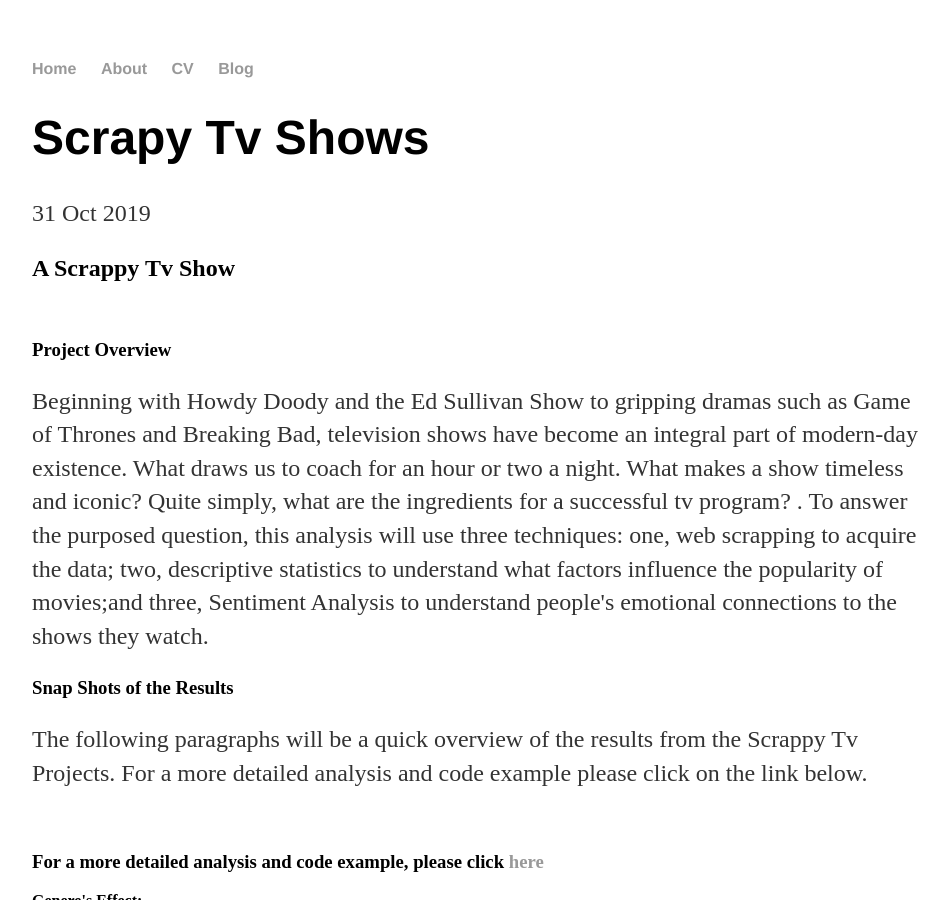
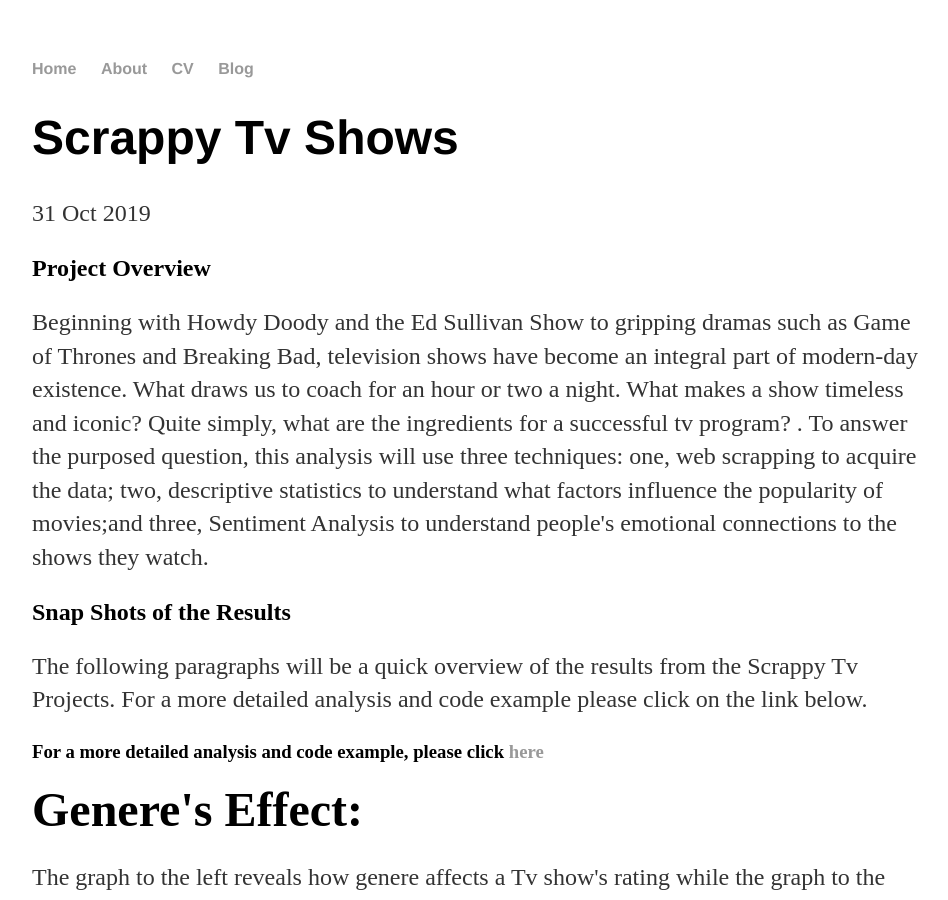
Before and after one commit to jwr1015/jwr1015.github.io, a Jekyll site: the page built from _posts/2019-10-31-Scraping_sentimental_tv.html, in a window 1280 px wide and 900 px high. Shown: the whole window, without its empty margins (160-1108 px from the left). Built offline with Jekyll 4.4.1, drawn with Linux system fonts in a browser that asks for light colours.

Commit message:
Update 2019-10-31-Scraping_sentimental_tv.html

```diff
--- a/_posts/2019-10-31-Scraping_sentimental_tv.html
+++ b/_posts/2019-10-31-Scraping_sentimental_tv.html
@@ -1,11 +1,9 @@
 ---
 layout: post
-title: "Scrapy Tv Shows"
+title: "Scrappy Tv Shows"
 date: 2019-10-31
 ---
-<h2><strong>A Scrappy Tv Show</strong></h2>
-<br>
-<h3><strong>Project Overview</strong></h3>
+<h2><strong>Project Overview</strong></h2>
 <p>
 Beginning with Howdy Doody and the Ed Sullivan Show to gripping dramas such as Game of Thrones and Breaking Bad,
 television shows have become an integral part of modern-day existence. What draws us to coach for an hour or two a night.
@@ -14,15 +12,15 @@ purposed question, this analysis will use three techniques: one, web scrapping t
 understand what factors influence the popularity of movies;and three, Sentiment Analysis to understand people's emotional connections to the shows they watch.
 </p>
 
-<strong><h3>Snap Shots of the Results</h3></strong>
+<strong><h2>Snap Shots of the Results</h2></strong>
 <p>
   The following paragraphs will be a quick overview of the results from the Scrappy Tv Projects.
   For a more detailed analysis and code example please click on the link below.
-</p><br>
+</p>
 <strong><h3>For a more detailed analysis and code example, please click
 <a href="https://jwr1015.github.io/markdown_links/scrapy_markdown.html">here</a></h3></strong>
 
-<strong>Genere's Effect:</strong>
+ <font size="15"><strong>Genere's Effect:</strong> </font>
 <p>
 The graph to the left reveals how genere affects a Tv
 show's rating while the graph to the right reveals which generes receive the most aculades.
```
